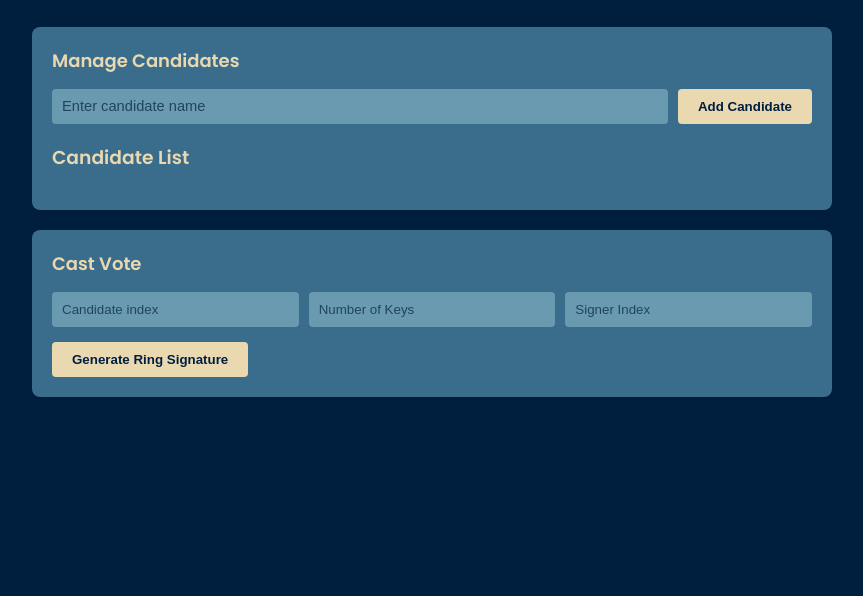
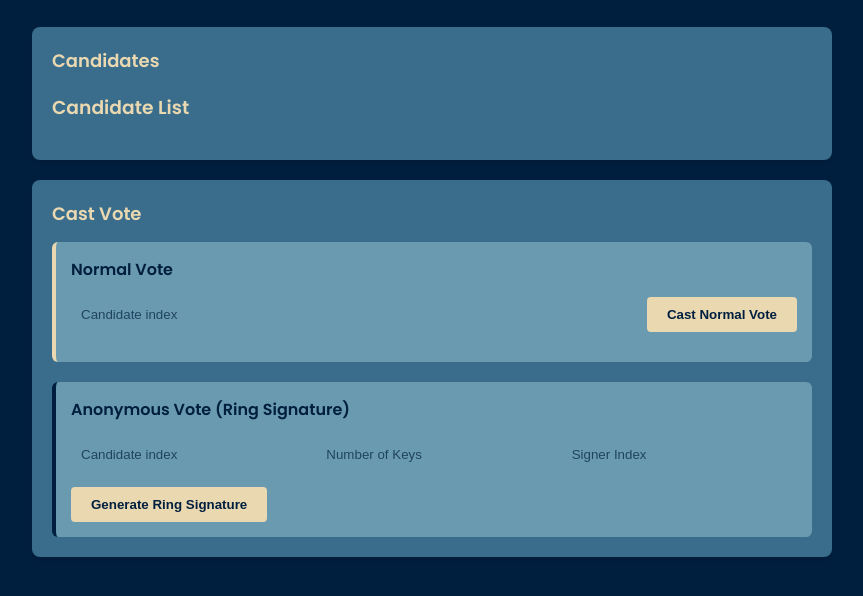
Before and after one commit to Bareerahsk/Anonymous-Voting-System, a plain HTML site: page index.html in a window 1280 px wide. Shown: the part 58-654 px from the top of the page, without its empty margins (208-1071 px from the left). Drawn offline with Linux system fonts and the light colour scheme.

Commit message:
update candidate list

```diff
--- a/index.html
+++ b/index.html
@@ -20,16 +20,29 @@
                 <p>Your wallet address: <span id="walletAddress" class="address"></span></p>
             </section>
             <section id="candidateSection" class="card">
-                <h2>Manage Candidates</h2>
+                <h2>Candidates</h2>
+                <div id="candidateManagement" style="display: none;">
                     <div class="input-group">
                         <input type="text" id="candidateName" placeholder="Enter candidate name" class="larger-text">
                         <button onclick="addCandidate()">Add Candidate</button>
+                    </div>
                 </div>
                 <h3>Candidate List</h3>
                 <ul id="candidateList"></ul>
             </section>
             <section id="voteSection" class="card">
                 <h2>Cast Vote</h2>
+                <div class="voting-options">
+                    <div class="normal-vote">
+                        <h3>Normal Vote</h3>
+                        <div class="input-group">
+                            <input type="number" id="normalCandidateIndex" placeholder="Candidate index" class="larger-text">
+                            <button onclick="castNormalVote()">Cast Normal Vote</button>
+                        </div>
+                    </div>
+
+                    <div class="anonymous-vote">
+                        <h3>Anonymous Vote (Ring Signature)</h3>
                         <div class="input-group">
                             <input type="number" id="candidateIndex" placeholder="Candidate index" class="larger-text">
                             <input type="number" id="numKeys" min="2" placeholder="Number of Keys" class="larger-text">
@@ -42,6 +55,8 @@
                             <p>Signature: <span id="signatureDisplay" class="address larger-text"></span></p>
                             <p>Validity: <span id="validityDisplay"></span></p>
                             <button onclick="castVote()">Cast Vote</button>
+                        </div>
+                    </div>
                 </div>
             </section>
         </main>
@@ -237,7 +252,7 @@
 		"type": "function"
 	}
 ]; // Your contract ABI here
-        const contractAddress = '0xe5be77ed3548cc46811172f14f9636216dd94808'; // Your deployed contract address here
+        const contractAddress = '0x79fc5c742a6f939749ad8330976a0ce140221993'; // Your deployed contract address here
         let web3;
         let contract;
         let currentSignature;
@@ -259,8 +274,8 @@
                     isOwner = accounts[0].toLowerCase() === owner.toLowerCase();
 
                     // Show/hide candidate management based on ownership
-                    const candidateSection = document.getElementById('candidateSection');
-                    candidateSection.style.display = isOwner ? 'block' : 'none';
+                    const candidateManagement = document.getElementById('candidateManagement');
+                    candidateManagement.style.display = isOwner ? 'block' : 'none';
 
                     await updateCandidateList();
                     await updateVotingStatus();
@@ -366,6 +381,27 @@
             }
         }
 
+        async function castNormalVote() {
+            const candidateIndex = parseInt(document.getElementById('normalCandidateIndex').value);
+            if (isNaN(candidateIndex)) {
+                alert("Please enter a valid candidate index.");
+                return;
+            }
+
+            try {
+                const accounts = await web3.eth.getAccounts();
+                // Pass a dummy signature for normal voting
+                const dummySignature = web3.utils.keccak256(accounts[0] + Date.now().toString());
+                await contract.methods.vote(candidateIndex, dummySignature).send({ from: accounts[0] });
+                alert("Vote cast successfully.");
+                await updateCandidateList();
+                await updateVotingStatus();
+            } catch (error) {
+                console.error("Error casting vote:", error);
+                alert("Failed to cast vote. Please check the console for details.");
+            }
+        }
+
         // Initialize the page
         window.addEventListener('load', async () => {
             if (typeof window.ethereum !== 'undefined') {
--- a/styles.css
+++ b/styles.css
@@ -134,6 +134,33 @@ li {
     font-size: 1.1em;
 }
 
+.voting-options {
+    display: flex;
+    flex-direction: column;
+    gap: 20px;
+}
+
+.normal-vote, .anonymous-vote {
+    background-color: var(--light-blue);
+    padding: 15px;
+    border-radius: 6px;
+}
+
+.normal-vote h3, .anonymous-vote h3 {
+    color: var(--dark-blue);
+    margin-top: 0;
+    margin-bottom: 15px;
+    font-size: 16px;
+}
+
+.normal-vote {
+    border-left: 4px solid var(--beige);
+}
+
+.anonymous-vote {
+    border-left: 4px solid var(--dark-blue);
+}
+
 @media (max-width: 600px) {
     header {
         flex-direction: column;
@@ -144,4 +171,8 @@ li {
     .input-group {
         flex-direction: column;
     }
+
+    .voting-options {
+        gap: 15px;
+    }
 }
```
Lines whose indentation alone changed are shown as unchanged.
